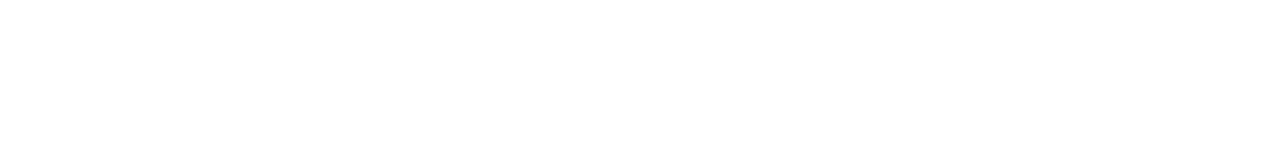
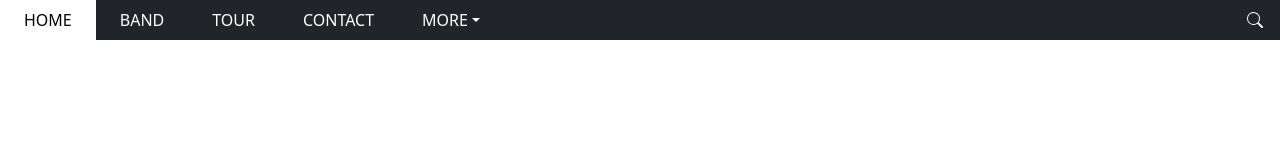
Before and after one commit to LRittes/Hackthon-callep, a plain HTML site: page index.html in a window 1280 px wide. Drawn offline with nearby package versions, Linux system fonts and the light colour scheme.

Commit message:
criado o header

```diff
--- a/index.html
+++ b/index.html
@@ -1,14 +1,72 @@
 <!DOCTYPE html>
-<html lang="en">
-<head>
-    <meta charset="UTF-8">
-    <meta http-equiv="X-UA-Compatible" content="IE=edge">
-    <meta name="viewport" content="width=device-width, initial-scale=1.0">
-    <title>Hackthon Callep</title>
+<html lang="pt-BR">
+  <head>
+    <!-- Required meta tags -->
+    <meta charset="utf-8">
+    <meta name="viewport" content="width=device-width, initial-scale=1">
+
+    <!-- Bootstrap CSS -->
     <link href="https://cdn.jsdelivr.net/npm/bootstrap@5.0.2/dist/css/bootstrap.min.css" rel="stylesheet" integrity="sha384-EVSTQN3/azprG1Anm3QDgpJLIm9Nao0Yz1ztcQTwFspd3yD65VohhpuuCOmLASjC" crossorigin="anonymous">
+
+    <title>Site Band</title>
+    <style>
+        .search {
+            border: none;
+            width: 50px;
+            border-radius: 0;
+            height: 40px;
+        }
+        .search:hover {
+            background-color: red;
+            color: white;
+        }
+        .nav-pills .nav-link {
+            border-radius: 0;
+            color: white;
+        }
+
+        .nav-link:hover {
+            background-color: #fff;
+            color: black;
+        }
+    </style>
+  </head>
+  <body>
+    <header>
+        <nav class="navbar navbar-light bg-dark p-0">
+            <div class="container-fluid px-0">
+                <ul class="nav nav-pills">
+                    <li class="nav-item">
+                      <a class="nav-link px-4" aria-current="page" href="#">HOME</a>
+                    </li>
+                    <li class="nav-item">
+                      <a class="nav-link px-4" aria-current="page" href="#">BAND</a>
+                    </li>
+                    <li class="nav-item">
+                      <a class="nav-link px-4" aria-current="page" href="#">TOUR</a>
+                    </li>
+                    <li class="nav-item">
+                        <a class="nav-link px-4" href="#">CONTACT</a>
+                    </li>
+                    <li class="nav-item dropdown">
+                      <a class="nav-link px-4 dropdown-toggle" data-bs-toggle="dropdown" href="#" role="button" aria-expanded="false">MORE</a>
+                      <ul class="dropdown-menu">
+                        <li><a class="dropdown-item" href="#">Action</a></li>
+                        <li><a class="dropdown-item" href="#">Another action</a></li>
+                        <li><a class="dropdown-item" href="#">Something else here</a></li>
+                      </ul>
+                    </li>
+                  </ul>
+                <a class="btn btn-outline-light search" href="#" role="button">
+                    <svg xmlns="http://www.w3.org/2000/svg" width="16" height="16" fill="currentColor" class="bi bi-search" viewBox="0 0 16 16">
+                    <path d="M11.742 10.344a6.5 6.5 0 1 0-1.397 1.398h-.001c.03.04.062.078.098.115l3.85 3.85a1 1 0 0 0 1.415-1.414l-3.85-3.85a1.007 1.007 0 0 0-.115-.1zM12 6.5a5.5 5.5 0 1 1-11 0 5.5 5.5 0 0 1 11 0z"/>
+                    </svg>
+                </a>
+
+            </div>
+          </nav>
+    </header>
+
     <script src="https://cdn.jsdelivr.net/npm/bootstrap@5.0.2/dist/js/bootstrap.bundle.min.js" integrity="sha384-MrcW6ZMFYlzcLA8Nl+NtUVF0sA7MsXsP1UyJoMp4YLEuNSfAP+JcXn/tWtIaxVXM" crossorigin="anonymous"></script>
-</head>
-<body>
-
-</body>
+  </body>
 </html>
```
